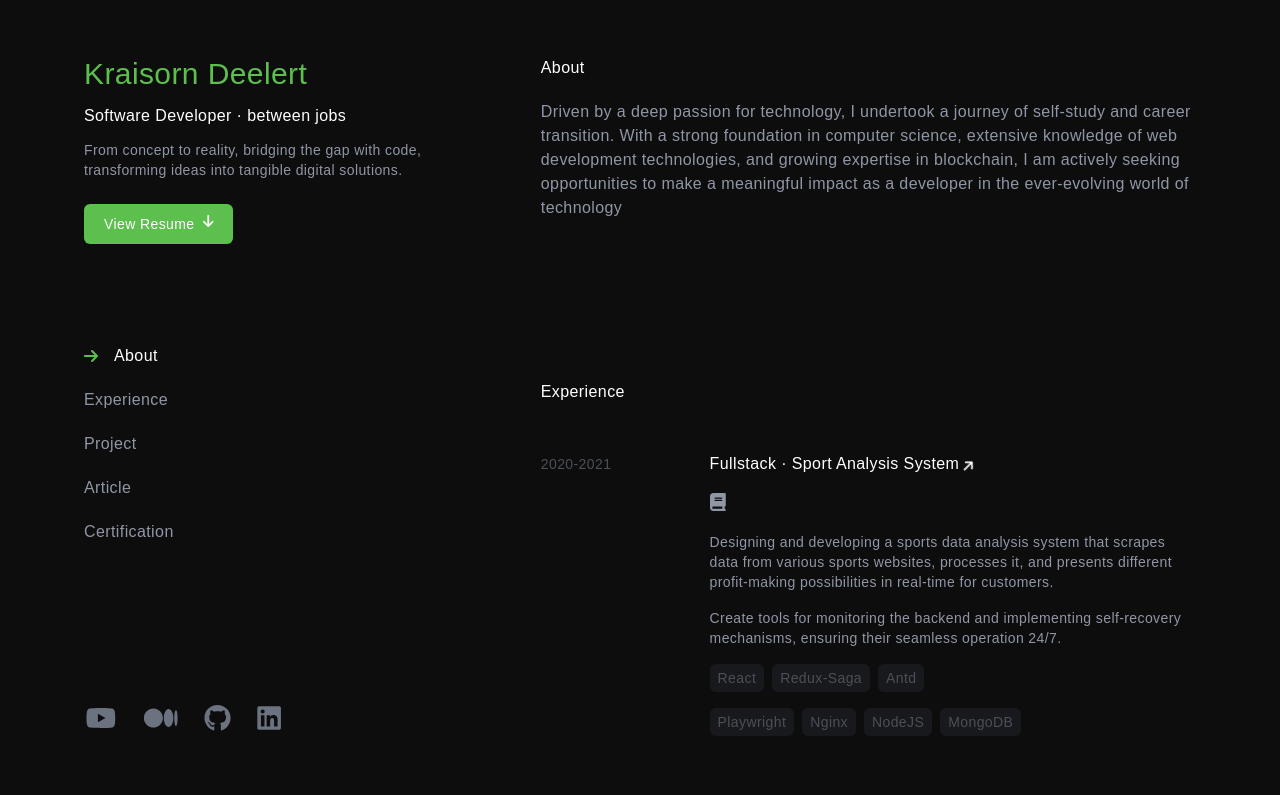
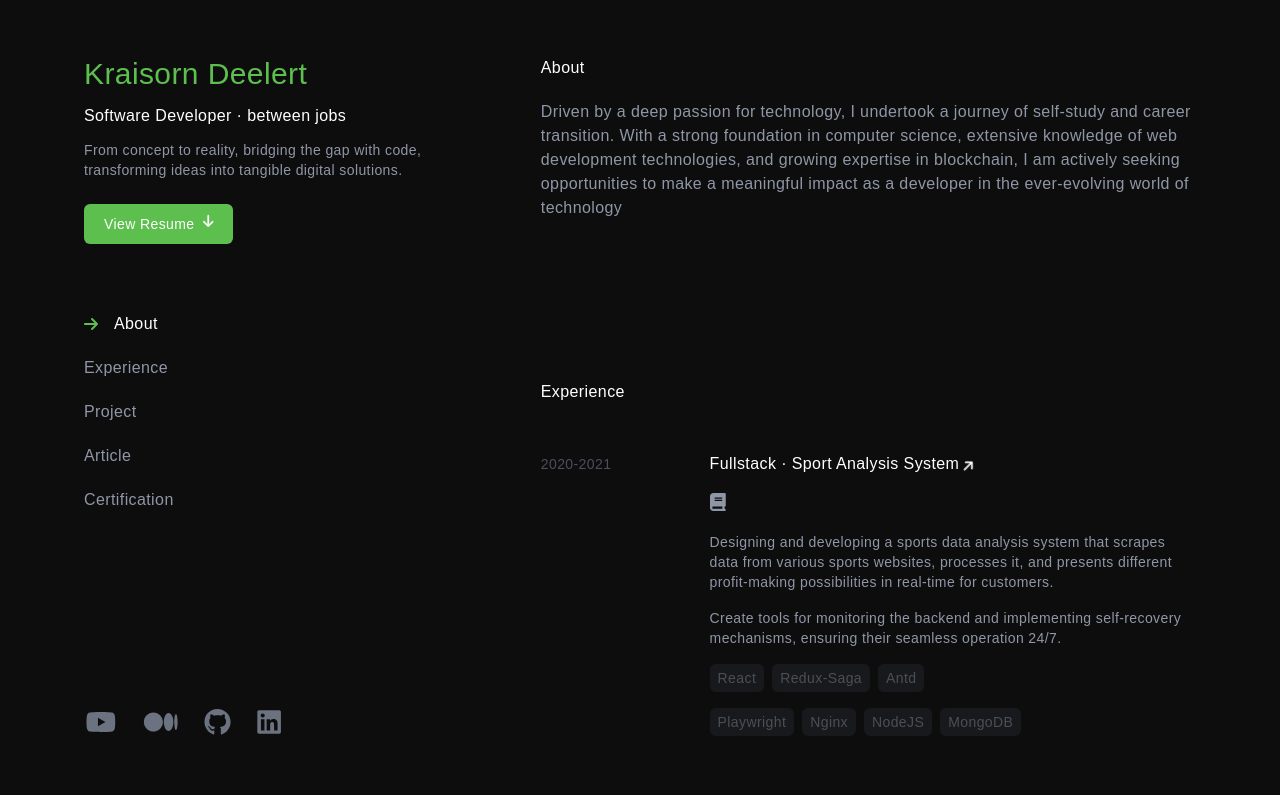
Before and after one commit to tOxicV4p0r/portfolio-v2, a React (Create React App) app: page / in a window 1280 px wide. Shown: the top 795 px of the page. Built offline with nearby package versions, Linux system fonts and the light colour scheme; no server answers.

Commit message:
update resume

```diff
--- a/src/App.js
+++ b/src/App.js
@@ -112,12 +112,11 @@ const App = () => {
           navBarItems={navBarItems}
           currectSection={currectSection}
         />
-        <div id={SCROLL_SECTION_ID} className="w-full no-scrollbar grid gap-32 lg:gap-40">
-          <RightSection
-            onInitial={addSectionIds}
-            currectSection={currectSection}
-          />
-        </div>
+        <RightSection
+          scrollId={SCROLL_SECTION_ID}
+          onInitial={addSectionIds}
+          currectSection={currectSection}
+        />
       </div>
     </main>
   );
--- a/src/index.css
+++ b/src/index.css
@@ -11,23 +11,8 @@
     --color-primary-content: #8F96A6;
     --color-primary-subcontent1: #4b4f58;
     --color-primary-subcontent2: 52, 55, 64;
-    --color-primary-subcontent2Op20: rgba(52, 55, 64, 0.2);
     --color-primary-bg: #0D0D0D;
   }
-
-  /*
-  .theme-light {
-    --color-primary-title: #5DBF4E;
-    --color-primary-subtitle: #498C3F;
-    --color-primary-header: #0D0D0D;
-    --color-primary-content: #8F96A6;
-    --color-primary-subcontent1: #4b4f58;
-    --color-primary-subcontent2: rgba(52, 55, 64, 1);
-    --color-primary-subcontent2Op10: rgba(52, 55, 64, 0.1);
-    --color-primary-subcontent2Op20: rgba(52, 55, 64, 0.2);
-    --color-primary-bg: #FFFFFF;
-  }
- */
 
   body {
     margin: 0;
@@ -46,24 +31,6 @@ code {
     monospace;
 }
 
-@layer components {
-  @layer responsive {
-
-    /* Hide scrollbar for Chrome, Safari and Opera */
-    .no-scrollbar::-webkit-scrollbar {
-      display: none;
-    }
-
-    /* Hide scrollbar for IE, Edge and Firefox */
-    .no-scrollbar {
-      -ms-overflow-style: none;
-      /* IE and Edge */
-      scrollbar-width: none;
-      /* Firefox */
-    }
-  }
-}
-
 @keyframes append-animate {
   from {
     transform: translateX(-100%);
--- a/src/sections/Contact/index.js
+++ b/src/sections/Contact/index.js
@@ -13,9 +13,9 @@ function Contact() {
         <section className={`${!isNonMobile ? "pl-3" : ""} flex items-end pb-10 mb-10 lg:pb-0`}>
             <div className="flex -translate-x-3">
                 {
-                    data.map(({ section, title, link, icon }) => (
+                    data.map(({ section, link, icon }) => (
                         <div key={section} className="px-3" onMouseEnter={() => setMouseEnter({ [section]: true })} onMouseLeave={() => setMouseEnter({ [section]: false })}>
-                            <a className="underline underline-offset-4 text-gray-500" href={link} alt={title} target="_blank" rel="noopener noreferrer">
+                            <a className="text-gray-500" href={link} target="_blank" rel="noopener noreferrer">
                                 <FontAwesomeIcon icon={icon} className={`${isMouseEnter[section] ? "text-primaryTitle scale-110" : "scale-90"} text-3xl transition-all`} />
                             </a>
                         </div>
--- a/src/sections/Header/index.js
+++ b/src/sections/Header/index.js
@@ -3,10 +3,8 @@ import { FontAwesomeIcon } from "@fortawesome/react-fontawesome";
 
 import { data } from "../../contents/header";
 import { useDataContext } from "../../context/dataContext";
-// import useMediaQuery from "../../hook/useMediaQuery";
 
 function Header() {
-    // const isNonMobile = useMediaQuery("(min-width:1024px)");
     const { isNonMobile } = useDataContext();
 
     return (
@@ -18,7 +16,7 @@ function Header() {
             <div className="text-primaryContent text-sm w-5/6 pb-3">{data.caption}</div>
             <div className="mt-5">
                 <a
-                    className="px-5 mt- py-3 text-sm rounded-md bg-primaryTitle text-primaryHeader hover:bg-primarySubTitle"
+                    className="px-5 py-3 text-sm rounded-md bg-primaryTitle text-primaryHeader hover:bg-primarySubTitle"
                     href={data.link}
                     target="_blank"
                     rel="noopener noreferrer"
--- a/src/sections/LeftSection/index.js
+++ b/src/sections/LeftSection/index.js
@@ -5,7 +5,7 @@ import NavContent from "../NavContent";
 const LeftSection = ({ navBarItems, currectSection }) => {
     return (
         <div>
-            <div className="sticky top-14 lg:h-[90vh] grid grid-cols-1 grid-rows-[70%_30%] gap-6 lg:grid-rows-[3fr_35%_20%] lg:gap-14">
+            <div className="sticky top-14 lg:h-[90vh] grid grid-rows-[70%_30%] gap-6 lg:grid-rows-[3fr_40%_20%] lg:gap-14">
                 <Header />
                 <NavContent sections={navBarItems} currentSection={currectSection} />
                 <Contact />
--- a/src/sections/RightSection/index.js
+++ b/src/sections/RightSection/index.js
@@ -7,11 +7,11 @@ import useRSSQuery from "../../hook/useRSSQuery";
 import About from "../About";
 import Footer from "../Footer";
 
-const RightSection = ({ onInitial, currectSection }) => {
+const RightSection = ({ onInitial, currectSection, scrollId }) => {
     const articleData = useRSSQuery('https://api.rss2json.com/v1/api.json?rss_url=https%3A%2F%2Fmedium.com%2Ffeed%2F%40KDeelert');
 
     return (
-        <>
+        <div id={scrollId} className="w-full grid gap-32 lg:gap-40">
             <About
                 onInitial={onInitial}
                 title="About"
@@ -44,7 +44,7 @@ const RightSection = ({ onInitial, currectSection }) => {
                 pictureClassName="w-3/6 bg-primaryContent"
             />
             <Footer />
-        </>
+        </div>
     )
 }
 
```
Also changed, not shown: 1 other file (tests, documents, lock files or other folders).
